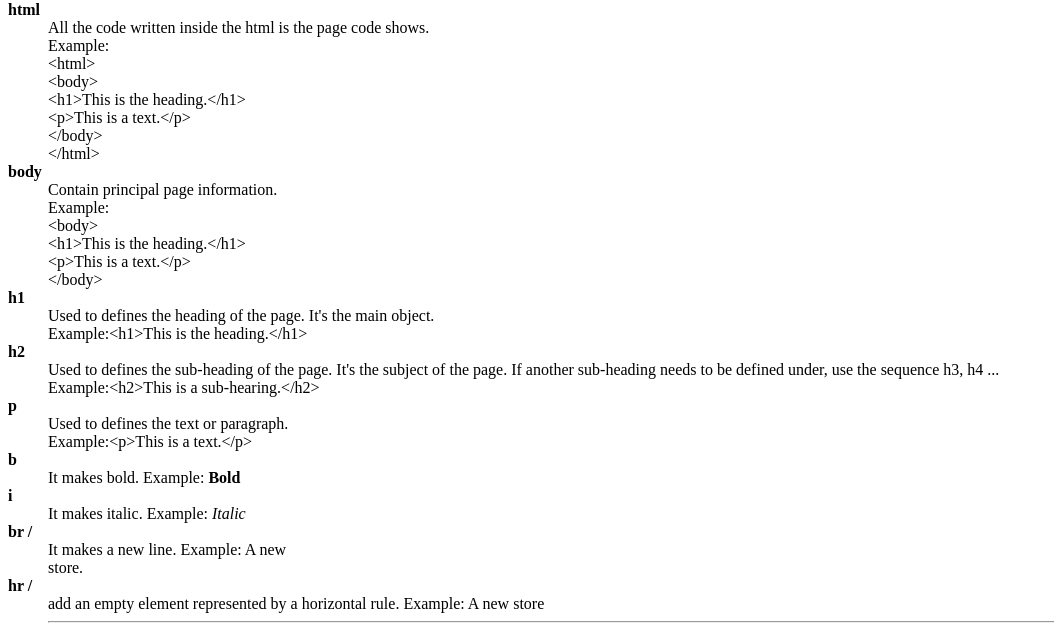
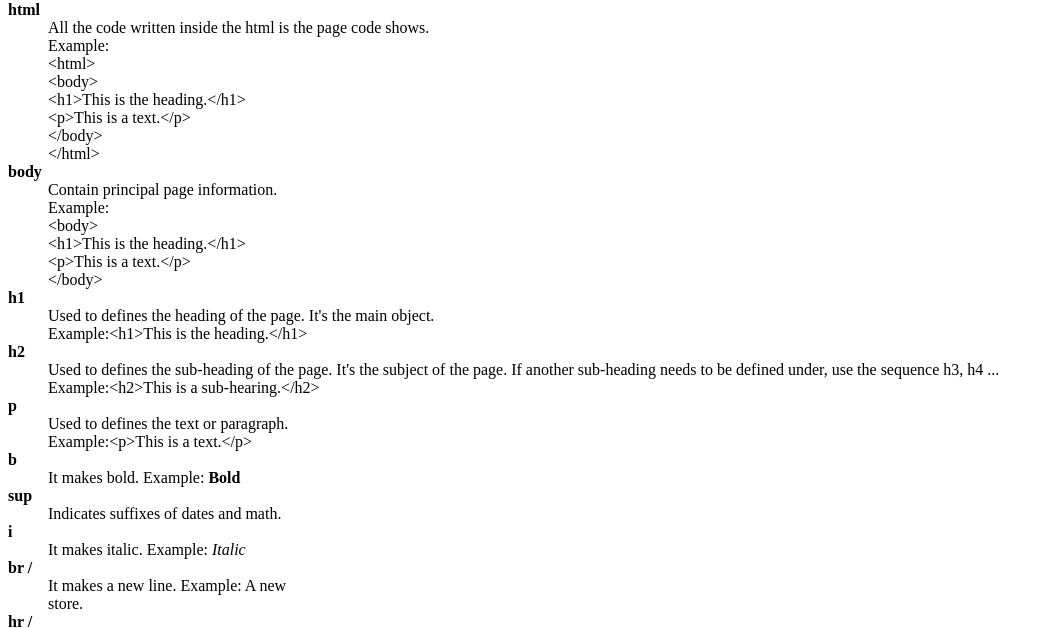
Before and after one commit to ednalda/dws1, a plain HTML site: page element_definitions.html in a window 1280 px wide. Shown: the part 79-707 px from the top of the page, without its empty margins (0-1054 px from the left). Drawn offline with Linux system fonts and the light colour scheme.

Commit message:
add more elements

```diff
--- a/element_definitions.html
+++ b/element_definitions.html
@@ -31,6 +31,9 @@
 
 		<dt><b>b</b></dt>
 		<dd>It makes bold. Example: <b>Bold</b></dd>
+
+		<dt><b>sup</b></dt>
+		<dd>Indicates suffixes of dates and math.</dd>
 
 		<dt><b>i</b></dt>
 		<dd>It makes italic. Example: <i>Italic</i></dd>
```
Also changed, not shown: pizza_recipe.html (+2 -0 lines), 1 other file.
